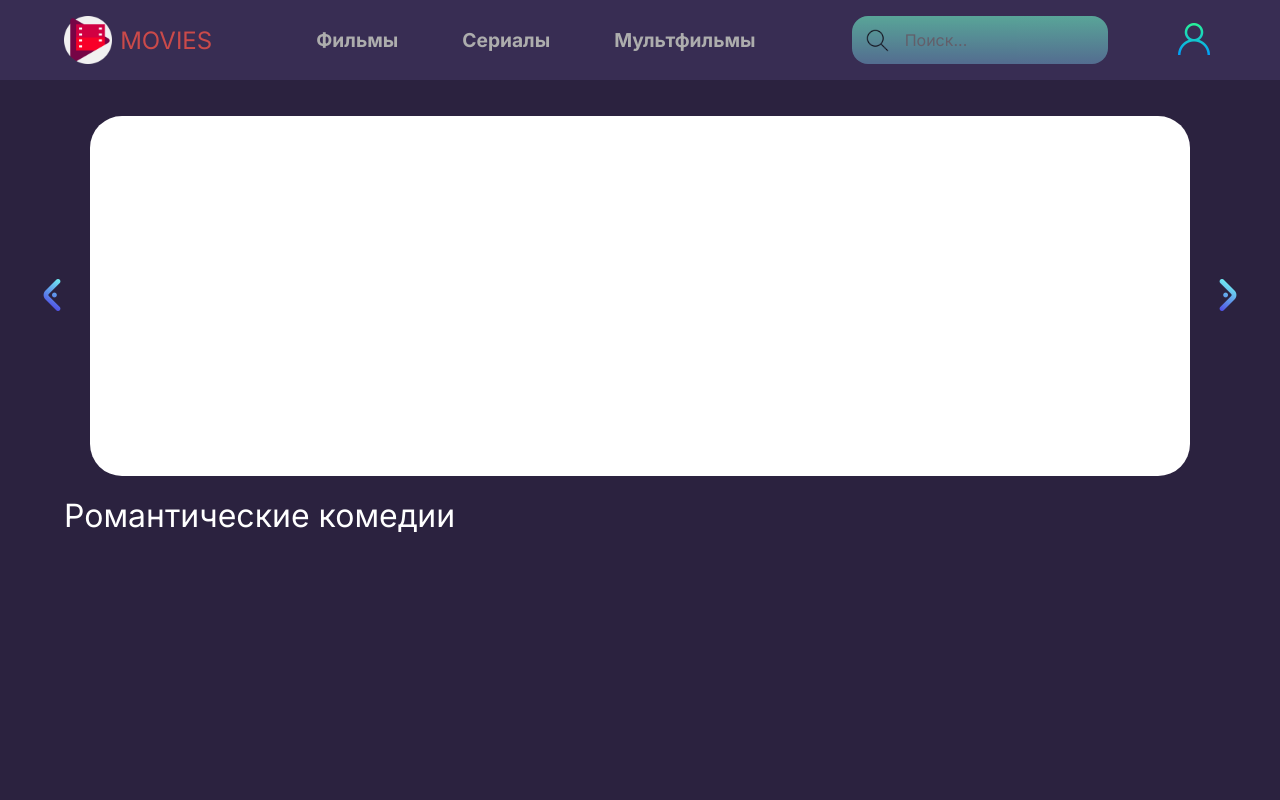
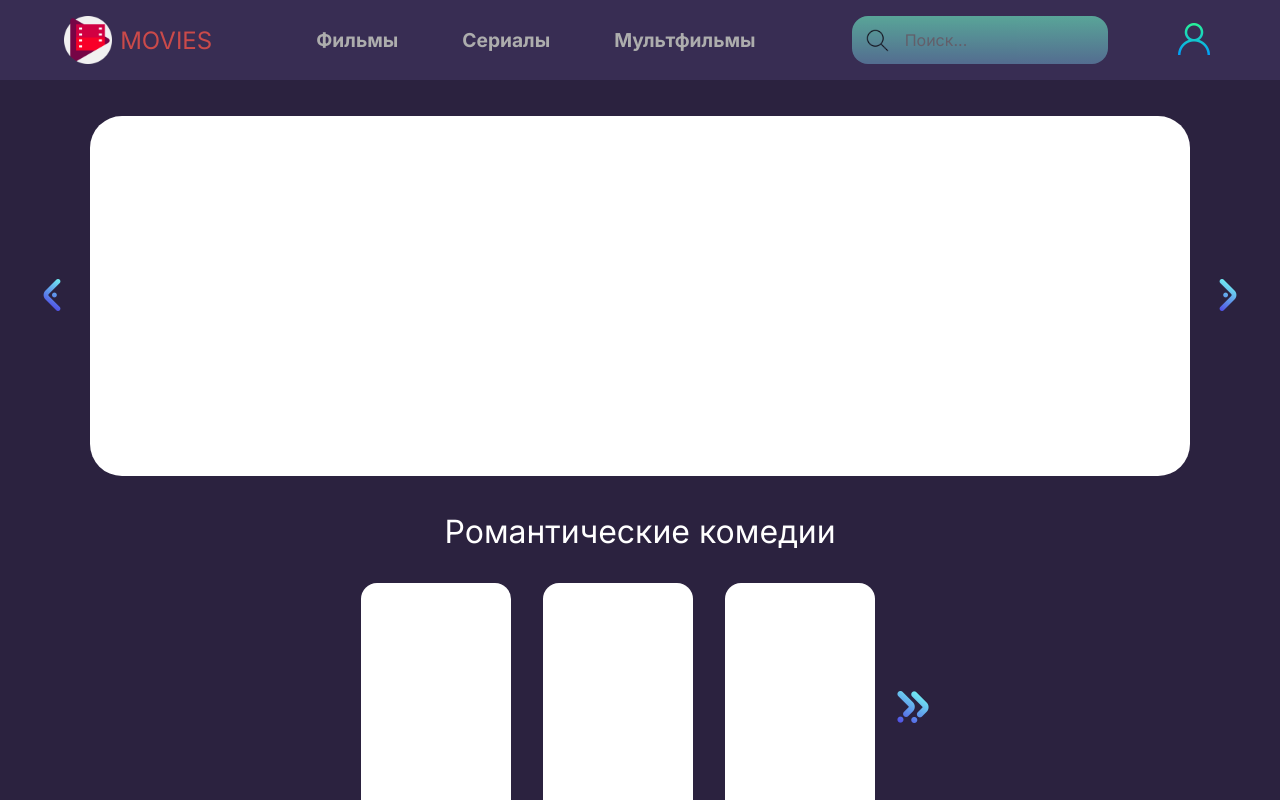
Before and after one commit to Evgenii-Buslaev/MoviesFinderAppReact, a React (Create React App) app: page / in a window 1280 px wide. Built offline with nearby package versions, Linux system fonts and the light colour scheme.

Commit message:
Created PacketMovieCard, edited list

```diff
--- a/src/components/App/App.js
+++ b/src/components/App/App.js
@@ -13,6 +13,16 @@ import PacketList from "../PacketList/PacketList";
 function App() {
   const [width, setWidth] = useState(window.innerWidth);
 
+  const navigation =
+    width > 800 ? (
+      <NavBar />
+    ) : (
+      <>
+        <NavBarMob />
+        <OptionsBar />
+      </>
+    );
+
   useEffect(() => {
     const handleResize = () => setWidth(window.innerWidth);
     window.addEventListener("resize", handleResize);
@@ -22,16 +32,10 @@ function App() {
 
   return (
     <div className="App">
-      {width > 800 ? (
-        <NavBar />
-      ) : (
-        <>
-          <NavBarMob />
-          <OptionsBar />
-        </>
-      )}
+      {navigation}
       <TopList />
       <PacketList title="Романтические комедии" />
+      <PacketList title="Советские детективы" />
     </div>
   );
 }
--- a/src/components/PacketList/PacketList.jsx
+++ b/src/components/PacketList/PacketList.jsx
@@ -1,10 +1,20 @@
+import PacketMovieCard from "../PacketMovieCard/PacketMovieCard";
+import ImageButton from "../../UI/ImageButton/ImageButton";
 import styles from "./PacketList.module.css";
+import more from "../../icons/PacketList/more.png";
 
 function PacketList({ title }) {
   return (
     <div className={styles.listCont}>
       <h2>{title}</h2>
-      <div className={styles.list}></div>
+      <div className={styles.list}>
+        <div className={styles.items}>
+          <PacketMovieCard />
+          <PacketMovieCard />
+          <PacketMovieCard />
+        </div>
+        <ImageButton path={more} alt="more items" title="Посмотреть еще..." />
+      </div>
     </div>
   );
 }
--- a/src/components/PacketList/PacketList.module.css
+++ b/src/components/PacketList/PacketList.module.css
@@ -1,18 +1,36 @@
 .listCont {
-  margin: auto;
+  margin: 1rem auto;
   width: 100vw;
-  height: 300px;
+  height: auto;
 }
 
 .listCont h2 {
   color: white;
   font-size: 2rem;
-  text-align: start;
-  margin-left: 4rem;
 }
 
 .list {
   display: flex;
   justify-content: center;
   align-items: center;
+  margin: 1rem 0;
 }
+
+.items {
+  display: flex;
+  justify-content: space-evenly;
+  align-items: center;
+  margin: 1rem 0;
+}
+
+@media (max-width: 700px) {
+  .listCont h2 {
+    font-size: 1.5rem;
+  }
+}
+
+@media (max-width: 450px) {
+  .listCont h2 {
+    font-size: 1.2rem;
+  }
+}
--- /dev/null
+++ b/src/components/PacketMovieCard/PacketMovieCard.jsx
@@ -0,0 +1,7 @@
+import styles from "./PacketMovieCard.module.css";
+
+function PacketMovieCard() {
+  return <div className={styles.packetMovieCard}></div>;
+}
+
+export default PacketMovieCard;
--- /dev/null
+++ b/src/components/PacketMovieCard/PacketMovieCard.module.css
@@ -0,0 +1,7 @@
+.packetMovieCard {
+  margin: 0 1rem;
+  width: 150px;
+  height: 250px;
+  border-radius: 1rem;
+  background-color: white;
+}
```
Also changed, not shown: src/icons/PacketList/more.png (added).
